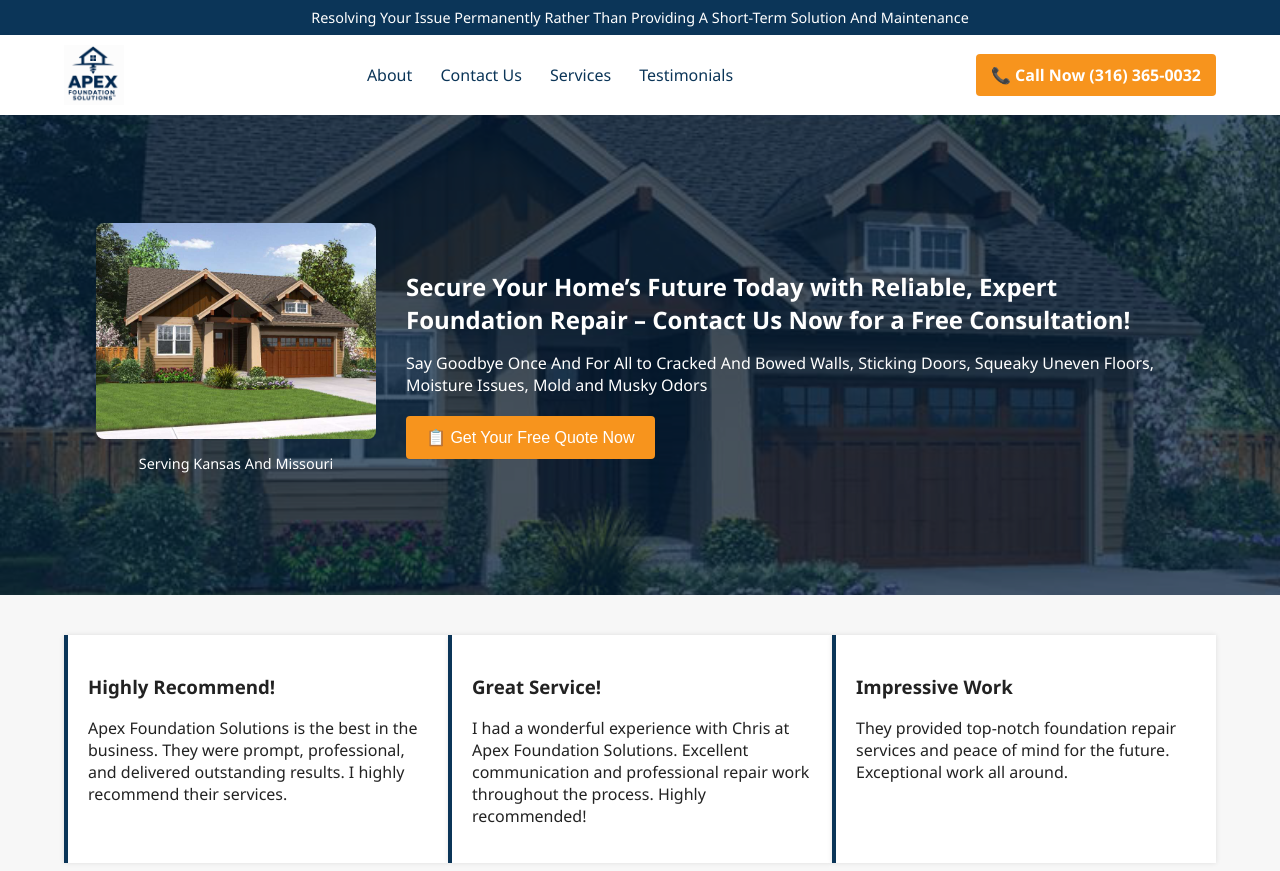
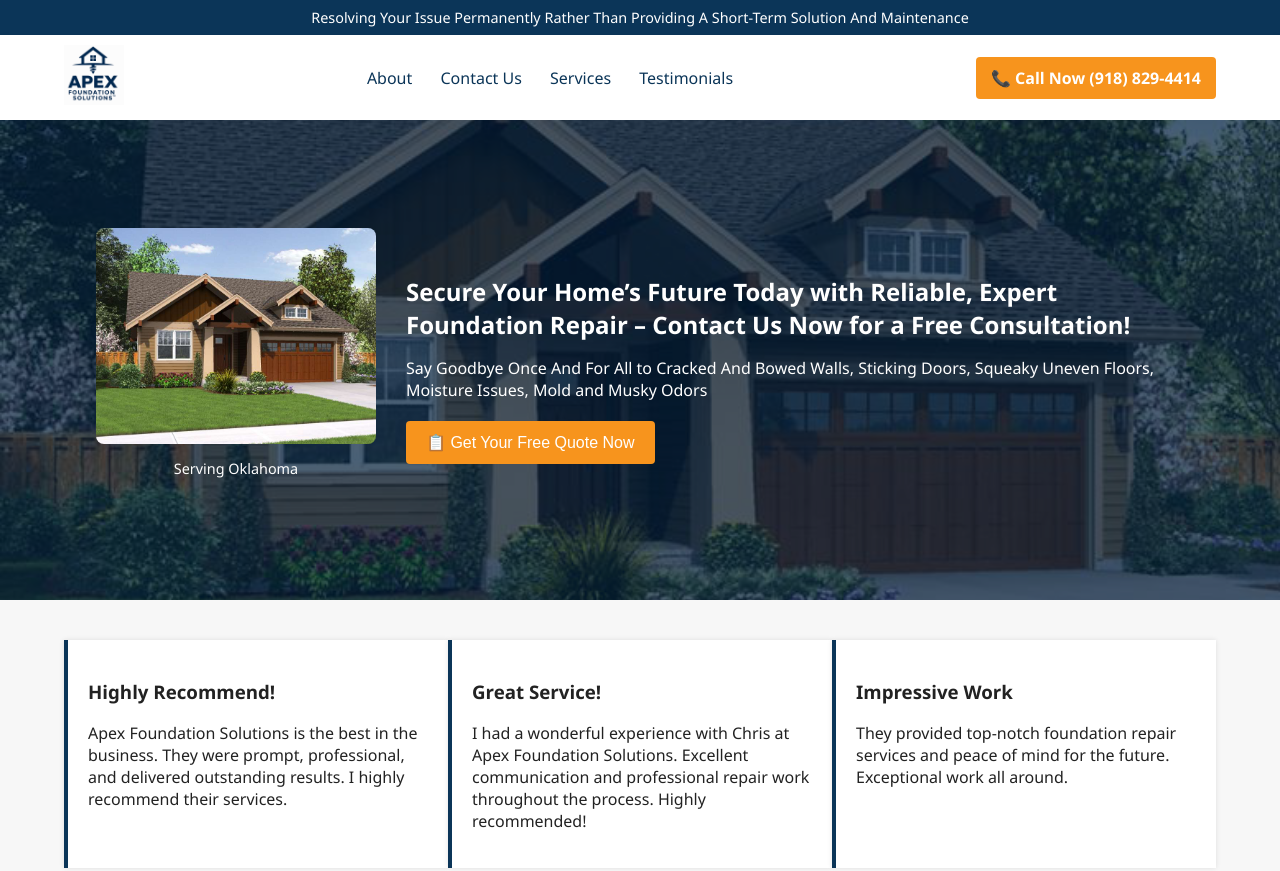
Before and after one commit to MicahTaylor1/ApexFoundations, a plain HTML site: page index.html in a window 1280 px wide. Shown: the top 871 px of the page. Drawn offline with Linux system fonts and the light colour scheme.

Commit message:
Update index.html

```diff
--- a/index.html
+++ b/index.html
@@ -10,14 +10,18 @@
     <header>
         <div class="top-bar">Resolving Your Issue Permanently Rather Than Providing A Short-Term Solution And Maintenance</div>
         <div class="nav-bar">
-            <img src="images/logo.png" alt="Apex Logo" class="logo">
+            <div class="logo-wrapper">
+                <div class="logo-bg">
+                    <img src="images/logo.png" alt="Apex Logo" class="logo">
+                </div>
+            </div>
             <nav>
                 <a href="#">About</a>
                 <a href="#" id="contactLink">Contact Us</a>
                 <a href="#">Services</a>
                 <a href="#">Testimonials</a>
             </nav>
-            <a href="tel:3163650032" class="call-now">📞 Call Now (316) 365-0032</a>
+            <a href="tel:9188294414" class="call-now">📞 Call Now (918) 829-4414</a>
         </div>
     </header>
 
@@ -26,7 +30,7 @@
             <div class="hero-content">
                 <div class="image-box">
                     <img src="images/background.png" alt="Homeowners Happy" class="home-img">
-                    <p>Serving Kansas And Missouri</p>
+                    <p>Serving Oklahoma</p>
                 </div>
                 <div class="text-box">
                     <h1>Secure Your Home’s Future Today with Reliable, Expert Foundation Repair – Contact Us Now for a Free Consultation!</h1>
```
